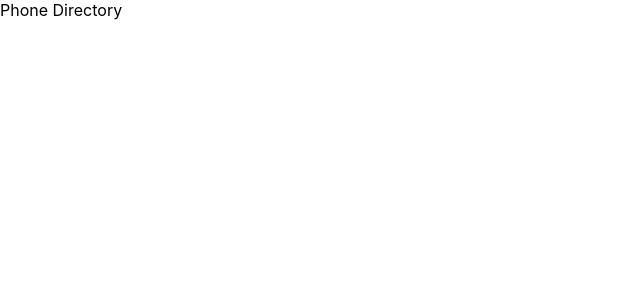
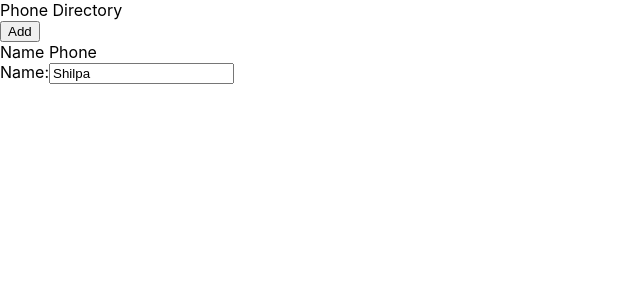
Before and after one commit to shaun-rasquinha/phone-directory, a React (Create React App) app: page / in a window 1280 px wide. Shown: the top 300 px of the page, without its empty margins (0-640 px from the left). Built offline with nearby package versions, Linux system fonts and the light colour scheme.

Commit message:
Created Skeleton of Home Page

```diff
--- a/src/App.js
+++ b/src/App.js
@@ -1,12 +1,27 @@
 import React, {Component} from "react";
+import { Fragment } from "react";
 
 
 class App extends Component{
    render() {
     return (
-      <div>
-        Phone Directory
-      </div>
+      <Fragment>
+        <div>
+        <div className="header">
+          Phone Directory
+        </div>
+        <button>
+          Add
+        </button>
+        <div>
+          <span>Name </span>
+          <span>Phone </span>
+        </div>
+        <label htmlFor="name">Name:</label>
+        <input id="name" type="text" placeholder="Type here" defaultValue={"Shilpa"}></input>
+        </div>
+      </Fragment>
+
     );
   }
 }
```
